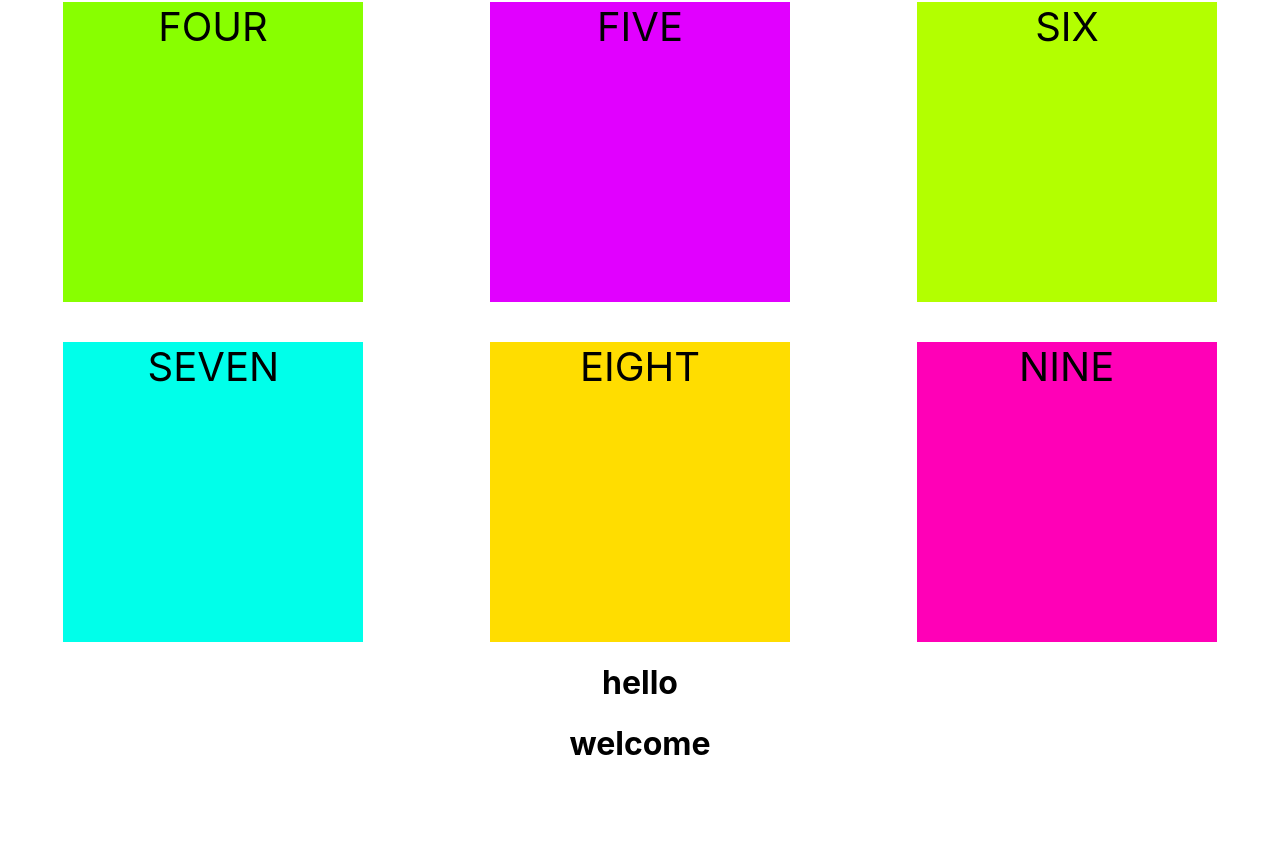
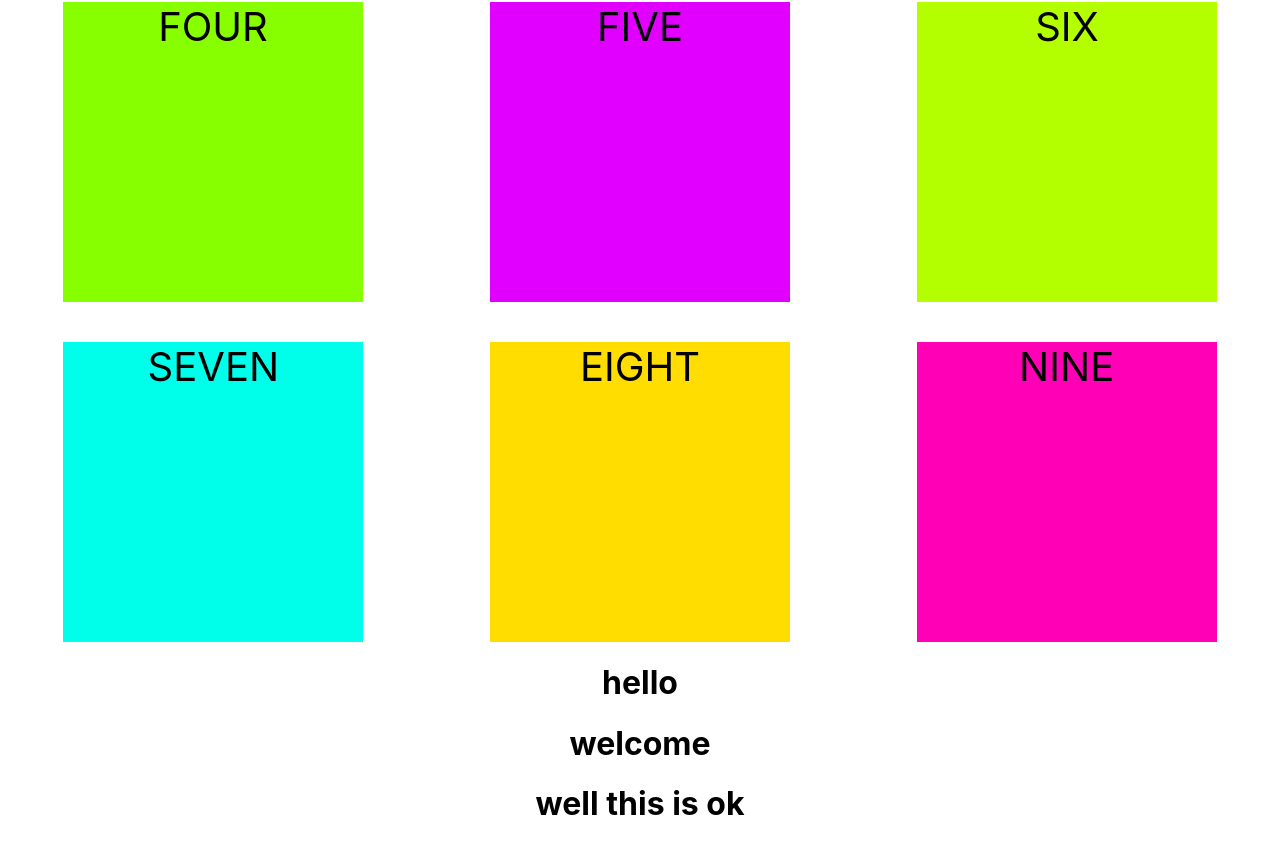
Before and after one commit to meharabusufyan429-lgtm/Second-day, a React (Create React App) app: page / in a window 1280 px wide. Shown: the part 338-1183 px from the top of the page. Before the commit the page ends 1122 px from the top, so only its background shows below. Built offline with nearby package versions, Linux system fonts and the light colour scheme.

Commit message:
one new file name LearnNew

```diff
--- a/src/App.js
+++ b/src/App.js
@@ -3,6 +3,7 @@ import './App.css';
 import LearnAos from './Components/LearnAos';
 import LearnClear from './Components/LearnClear';
 import LearnCode from './Components/LearnCode';
+import LearnNew from './Components/LearnNew';
 
 function App() {
   return (
@@ -10,6 +11,7 @@ function App() {
    <LearnAos/>
       <LearnClear/>
       <LearnCode/>
+      <LearnNew/>
     </div>
   );
 }
--- /dev/null
+++ b/src/Components/LearnNew.jsx
@@ -0,0 +1,11 @@
+import React from 'react'
+
+const LearnNew = () => {
+  return (
+    <div>
+      <h1>well this is ok</h1>
+    </div>
+  )
+}
+
+export default LearnNew
```
